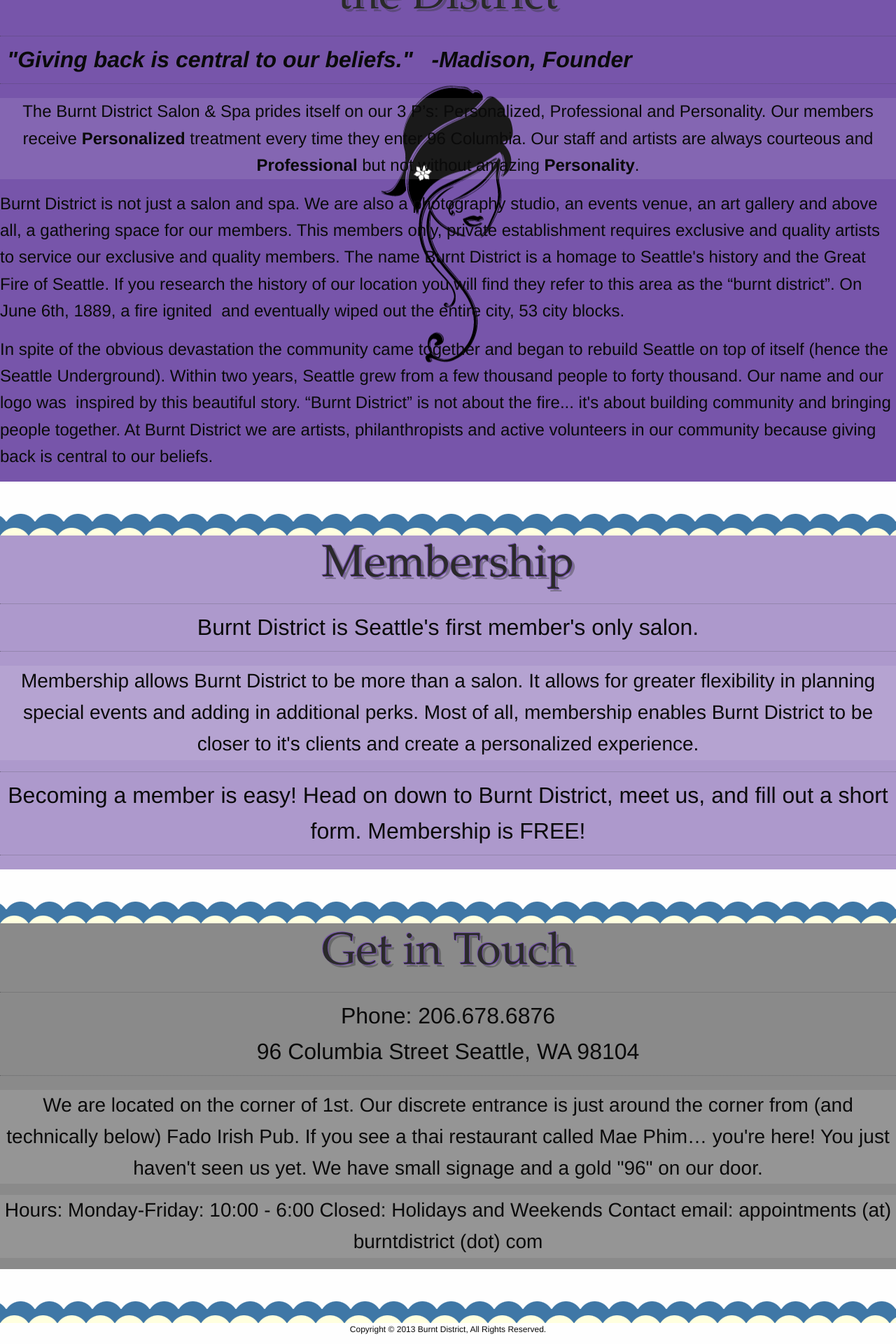
After one commit to shenst1/burntdistrict, a Rails app: page / in a window 1280 px wide. The commit adds this page. Shown: the part 1120-3040 px from the top of the page at 70% size. Run offline with Rails 7, Linux system fonts and the light colour scheme; style sheets or scripts are compiled from the project's sources; some libraries are stand-ins or nearby versions.

Commit message:
Made good progress on styling the body, last thing I was working on is figuring out the subnav on hair services and why it is inheriting weird attributes.

```diff
--- a/app/assets/javascripts/salon.js.coffee
+++ b/app/assets/javascripts/salon.js.coffee
@@ -7,8 +7,9 @@
 $(document).ready ->
   revealServices = (e) ->
     e.preventDefault();
-    $(".main-logo img").fadeOut()
+    $(".main-logo img").remove()
     $("#welcome").fadeIn()
+    $("#small-logo").fadeIn(500)
   $('div.main-logo').click revealServices
 
   revealInfo = (e) ->
--- a/app/assets/stylesheets/salon.css.scss
+++ b/app/assets/stylesheets/salon.css.scss
@@ -3,7 +3,8 @@
 // You can use Sass (SCSS) here: http://sass-lang.com/
 $mainpurple: #7755aa;
 // $backgrounds: services, district, contact, membership;
-// $mainyellow: rgb(255, 255, 0);
+$mainyellow: rgb(255, 255, 0);
+
 @mixin background {
   position: relative;
   width: 100%;
@@ -11,25 +12,61 @@
   overflow-x: hidden;
   overflow-y: visible;
 }
+@mixin clearbg {
+  background: url(clear-bg-10-fs8.png) top left repeat ;
+  @include background
+}
+@mixin h2header {
+    font-size: 4em;
+    color: #2a2a2a;
+    text-align: center;
+    font-family: Ballpark, Palatino, "Palatino Linotype", "Book Antiqua", Georgia, serif;
+    text-shadow: 1px 1px 0 $mainpurple,-1px -1px 0 $mainpurple, 4px 4px 0 rgba(52,54,56,.4);
+}
 // Custom styling for services section
 #services_section {
   #servicesbackground {
-  background: url(clear-bg-10-fs8.png) top left repeat ;
-  // lighten($mainpurple, 30%);
-  @include background
+  @include clearbg
   }
   h3 {
     color: #2a2a2a;
+    text-align: center;
+  }
+  dl {
+    text-align: center;
+  }
+  dd {
+    font-size: 2em;
+    text-align: center;
+  }
+  dt {
+    font-size: 2em;
+    text-align: center;
   }
 }
 
 //Custom styling for the district section
 #district_section {
   h2 {
-    font-size: 4em;
+    @include h2header
+  }
+
+  p {
+    font-size: 1.5em;
+    &.secondary {
+      font-size: 2em;
+      border: 1px dotted rgba(52,54,56,.4);
+      border-width: 1px 0;
+      padding: 8px 10px;
+      margin-bottom: 20px;
+    }
+    &.clearbg {
+      text-align: center;
+      @include clearbg
+    }
   }
   #districtbackground {
-  background: url(New-Waxing.png) right no-repeat, $mainpurple;
+  background: url(New-Waxing.png) center no-repeat, $mainpurple;
   @include background
   }
   #div1 {
@@ -39,32 +76,71 @@
   }
 }
 
+
+
+//Custom styling for the membership section
+#membership_section {
+  h2 {
+    @include h2header
+  }
+  #membershipbackground {
+  background: lighten($mainpurple, 20%);
+  @include background
+  }
+  p {
+    font-size: 1.75em;
+    &.secondary {
+      font-size: 2em;
+      border: 1px dotted rgba(52,54,56,.4);
+      border-width: 1px 0;
+      padding: 8px 10px;
+      margin-bottom: 20px;
+      text-align: center;
+    }
+    &.clearbg {
+      text-align: center;
+      @include clearbg
+    }
+  }
+  #div2 {
+  background: url(divider-2-fs8.png) repeat-x;
+  height: 32px;
+  @include background
+  }
+}
+
+
 //Custom styling for the contact section
 
 #contact_section {
+  h2 {
+    @include h2header
+  }
   #contactbackground {
   background: #8a8a8a;
   @include background
   }
-}
-
-//Custom styling for the membership section
-#membership_section {
-  #membershipbackground {
-  background: lighten($mainpurple, 20%);
+  #div3 {
+  background: url(divider-2-fs8.png) repeat-x;
+  height: 32px;
   @include background
   }
-}
-
-//Custom styling for the footer
-
-#footer_section {
-  #footerbackground {
-  background: url(clear-bg-10-fs8.png);
-  @include background
+  p {
+    font-size: 1.75em;
+    &.secondary {
+      font-size: 2em;
+      border: 1px dotted rgba(52,54,56,.4);
+      border-width: 1px 0;
+      padding: 8px 10px;
+      margin-bottom: 20px;
+      text-align: center;
+    }
+    &.clearbg {
+      text-align: center;
+      @include clearbg
+    }
   }
 }
-
 //Styling for transition elements
 
 #break45px {
@@ -77,3 +153,20 @@
 #small-logo {
   display: none;
 }
+//Custom styling for the footer
+
+#footer_section {
+  #footerbackground {
+  background: url(clear-bg-10-fs8.png);
+  @include background
+  }
+  #div4 {
+  background: url(divider-2-fs8.png) repeat-x;
+  height: 32px;
+  @include background
+  }
+  p {
+    font-size: .75em;
+    text-align: center;
+  }
+}
--- a/app/views/salon/_address.html.erb
+++ b/app/views/salon/_address.html.erb
@@ -1,7 +1,7 @@
 <address align="center">
   <div class="small-8 columns">
     <div class="services">
-      <h3><a href="#modal" class="second">-View Our Services-</a></h3>
+
       <%= render "services" %>
       <div class="main-logo">
         <%= image_tag("logo.png") %>
--- a/app/views/salon/_contact.html.erb
+++ b/app/views/salon/_contact.html.erb
@@ -1,14 +1,17 @@
+<h2>Get in Touch</h2>
+<p class="secondary">
 Phone: 206.678.6876
-
+<br>
 96 Columbia Street
 Seattle, WA 98104
-<p dir="ltr">We are located on the corner of 1st &amp; Columbia.</p>
-<p dir="ltr">Our discrete entrance is just around the corner from (and technically below) Fado Irish Pub. If you see a thai restaurant called Mae Phim… you're here! You just haven't seen us yet.</p>
-<p dir="ltr">We have small signage and a gold "96" on our door.</p>
-&nbsp;
-
+</p>
+<p class="clearbg">We are located on the corner of 1st.
+Our discrete entrance is just around the corner from (and technically below) Fado Irish Pub. If you see a thai restaurant called Mae Phim… you're here! You just haven't seen us yet.
+We have small signage and a gold "96" on our door.</p>
+<p class="clearbg">
 Hours:
 Monday-Friday: 10:00 - 6:00
 Closed: Holidays and Weekends
 
 Contact email: appointments (at) burntdistrict (dot) com
+</p>
--- a/app/views/salon/_district.html.erb
+++ b/app/views/salon/_district.html.erb
@@ -1,16 +1,18 @@
-  <h2>the District</h2>
-  <a href="http://burntdistrict.com/wp-content/uploads/2012/06/Madison-and-Delilah.jpg">
-  <img class="alignright size-medium wp-image-97" alt="Madison and Delilah" src="http://burntdistrict.com/wp-content/uploads/2012/06/Madison-and-Delilah-300x292.jpg" width="300" height="292" /></a><strong>The Burnt District Salon &amp; Spa prides itself on our 3 P’s: Personalized, Professional and Personality.</strong> Our members receive <strong>Personalized</strong> treatment every time they enter 96 Columbia. Our staff and artists are always courteous and <strong>Professional</strong> but not without amazing <strong>Personality</strong>.
-
+  <h2 class="subheader">the District</h2>
+  <p class="secondary"><em><b>"Giving back is central to our beliefs."   -Madison, Founder</em></b></p>
+  <p class="clearbg">The Burnt District Salon &amp; Spa prides itself on our 3 P’s: Personalized, Professional and Personality.</strong> Our members receive <strong>Personalized</strong> treatment every time they enter 96 Columbia. Our staff and artists are always courteous and <strong>Professional</strong> but not without amazing <strong>Personality</strong>.
+  <div class="small-6 columns">
+  <p>
   Burnt District is not just a salon and spa. We are also a photography studio, an events venue, an art gallery and above all, a gathering space for our members.
   This members only, private establishment requires exclusive and quality artists to service our exclusive and quality members.
-  <div>
-  <blockquote>
-  <h2><em>                     Giving back is central to our beliefs.   -Madison, Founder</em></h2>
-  </blockquote>
+
   The name Burnt District is a homage to Seattle's history and the Great Fire of Seattle.
 
-  If you research the history of our location you will find they refer to this area as the “burnt district”. On June 6th, 1889, a fire ignited  and eventually wiped out the entire city, 53 city blocks. In spite of the obvious devastation the community came together and began to rebuild Seattle on top of itself (hence the Seattle Underground).
+  If you research the history of our location you will find they refer to this area as the “burnt district”. On June 6th, 1889, a fire ignited  and eventually wiped out the entire city, 53 city blocks.
+  </p>
+  </div>
+  <div class="small-6 columns">
+    <p>In spite of the obvious devastation the community came together and began to rebuild Seattle on top of itself (hence the Seattle Underground).
 
   Within two years, Seattle grew from a few thousand people to forty thousand.
 
@@ -18,7 +20,5 @@
 
   “Burnt District” is not about the fire... it's about building community and bringing people together.
   At Burnt District we are artists, philanthropists and active volunteers in our community because giving back is central to our beliefs.
-
-  &nbsp;
-
-  </div>
+  </p>
+</div>
--- /dev/null
+++ b/app/views/salon/_footer.html.erb
@@ -0,0 +1,5 @@
+<p class="footer">
+Copyright © 2013 Burnt District, All Rights Reserved.
+</p>
+<p class="footer">
+  Website designed and coded by Andrew Shenstone with Rails, Foundation, CSS3, JQuery, and your friend HTML5.</p>
--- a/app/views/salon/_header.html.erb
+++ b/app/views/salon/_header.html.erb
@@ -18,10 +18,10 @@
         <li class="active"><a href="#" id="services">Services</a></li>
         <li class="divider"></li>
         <li><a href="#" id="district">the District</a></li>
+        <li class="divider"><li>
+        <li><a href="#" id="membership">Membership</a>
         <li class="divider"></li>
         <li><a href="#" id="contact">Contact Us</a>
-        <li class="divider"><li>
-        <li><a href="#" id="membership">Membership</a>
 
         <li class="divider"></li>
       </ul>
--- a/app/views/salon/_membership.html.erb
+++ b/app/views/salon/_membership.html.erb
@@ -1,9 +1,4 @@
-<h1>Burnt District is Seattle's first member's only salon.</h1>
-<h3>Why are you members only?</h3>
-Membership allows Burnt District to be much more than a salon. It allows for greater flexibility in planning special events and adding in additional perks. Most of all, membership enables Burnt District to be closer to it's clients and create a personalized experience.
-<h3>How do I become a member?</h3>
-Becoming a member is easy! Head on down to Burnt District, meet us, and fill out a short form.
-
-<h3>How much does it cost to be a member?</h3>
-
-Membership is free!
+<h2>Membership</h2>
+<p class="secondary">Burnt District is Seattle's first member's only salon.</p>
+<p class="clearbg">Membership allows Burnt District to be more than a salon. It allows for greater flexibility in planning special events and adding in additional perks. Most of all, membership enables Burnt District to be closer to it's clients and create a personalized experience.</p>
+<p class="secondary">Becoming a member is easy! Head on down to Burnt District, meet us, and fill out a short form. Membership is FREE!</p>
--- a/app/views/salon/_services.html.erb
+++ b/app/views/salon/_services.html.erb
@@ -1,4 +1,11 @@
 <div style="display:none" id="welcome" class="info">
+  <dl class="sub-nav" >
+    <dt>Services:</dt>
+    <dd><a href="#">Hair</a></dd>
+    <dd><a href="#">Spa</a></dd>
+    <dd><a href="#">Events</a></dd>
+    <dd><a href="#">Bridal</a></dd>
+  </dl>
   <h2>Seattle's First Member's Only Salon &amp; Spa</h2>
 
   <h3 class="subheader">Burnt District is not just a Salon and Spa... We are also a photography studio, an art gallery and an events venue.  But above all, we are a gathering space for our members.  This members only, private establishment has merged a high-end salon with a "speakeasy feel".  Come on down and sign up, membership is complimentary!</h3>
--- a/app/views/salon/index.html.erb
+++ b/app/views/salon/index.html.erb
@@ -1,4 +1,7 @@
+
 <section class="small-12 columns" id="services_section">
+  <div id="break45px">
+  </div>
   <div id="servicesbackground">
     <%= render "header" %>
     <%= render "nav_modal" %>
@@ -17,18 +20,33 @@
     <%= render "district" %>
   </div>
 </section>
+
+<section class="small-12 columns membership" id="membership_section">
+  <div id="break45px">
+  </div>
+  <div id="div2">
+  </div>
+  <div id="membershipbackground">
+    <%= render "membership" %>
+  </div>
+</section>
+
 <section class="small-12 columns contact" id="contact_section">
+  <div id="break45px">
+  </div>
+  <div id="div3">
+  </div>
   <div id="contactbackground">
     <%= render "contact" %>
   </div>
 </section>
-<section class="small-12 columns membership" id="membership_section">
-  <div id="membershipbackground">
-    <%= render "membership" %>
+
+<footer class="small-12 columns footer" id="footer_section">
+  <div id="break45px">
   </div>
-</section>
-<section class="small-12 columns footer" id="footer_section">
+  <div id="div4">
+  </div>
   <div id="footerbackground">
     <%= render "footer" %>
   </div>
-</section>
+</footer>
```
